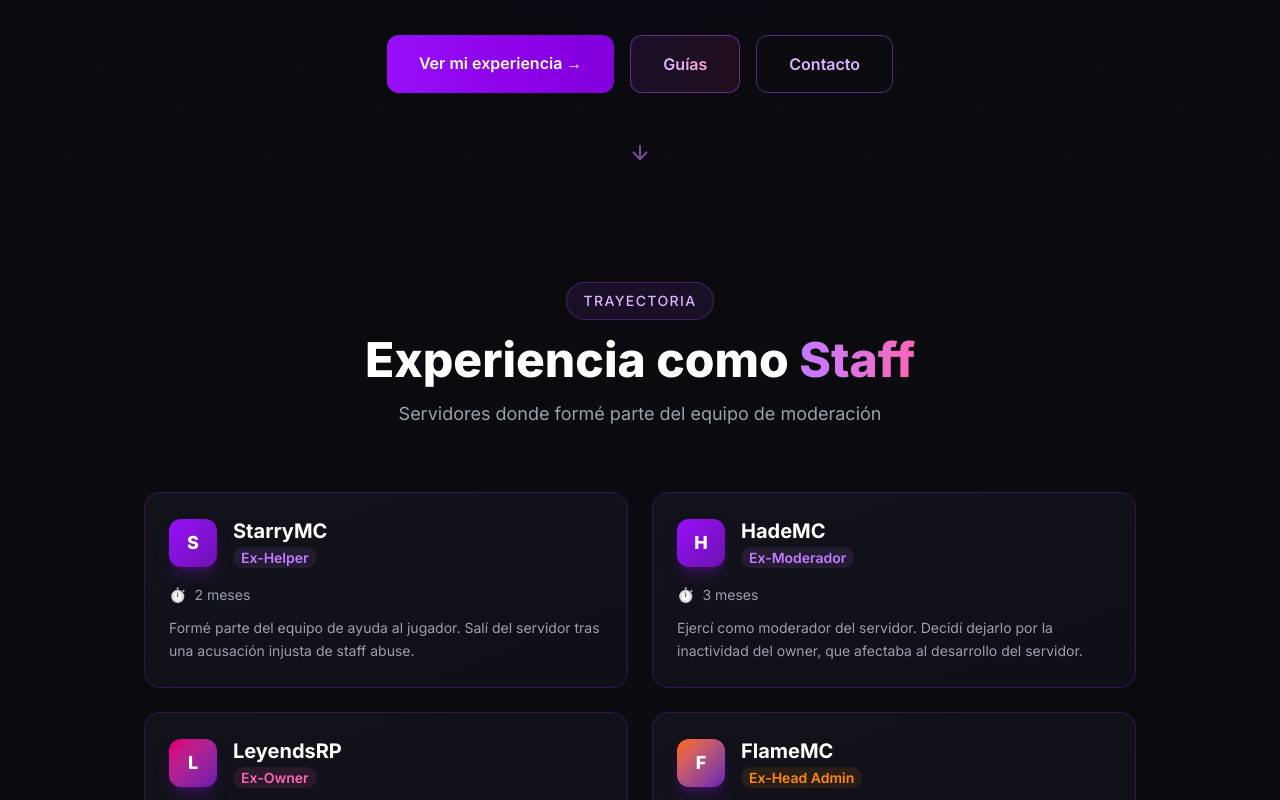
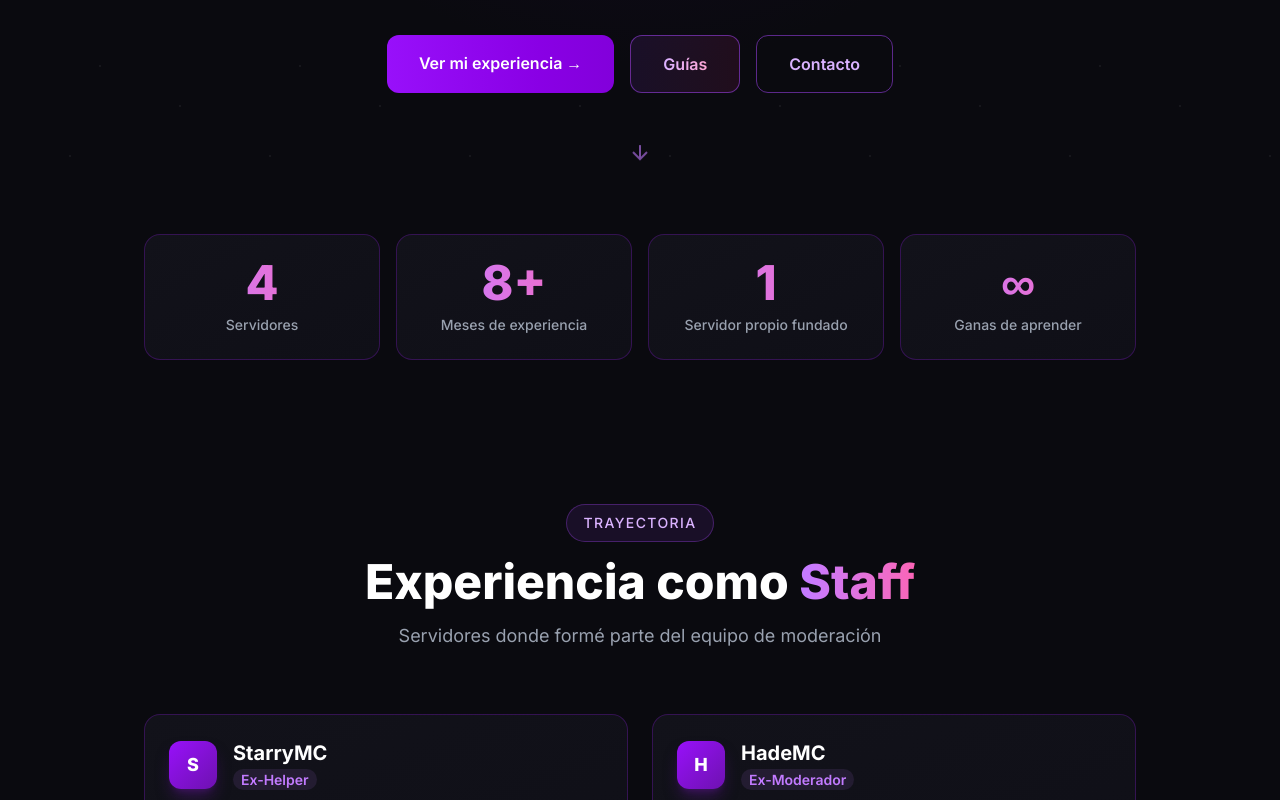
Before and after one commit to Jajerito95/Mi-Portafolio, a Next.js app: page / in a window 1280 px wide. Shown: the part 614-1414 px from the top of the page. Built offline with nearby package versions, Linux system fonts and the light colour scheme.

Commit message:
añadir contador de estadísticas

```diff
--- a/app/page.js
+++ b/app/page.js
@@ -63,6 +63,32 @@ export default function Home() {
       </section>
 
       {/* SECCIÓN 2: STAFF */}
+      {/* ESTADÍSTICAS */}
+      <section className="relative z-10 py-12 px-4 max-w-5xl mx-auto">
+        <div className="grid grid-cols-2 md:grid-cols-4 gap-4">
+
+          <div className="bg-gradient-to-br from-[#12121a] to-[#0f0f17] border border-purple-900/50 rounded-2xl p-6 text-center hover:border-purple-500/50 transition-all duration-300 hover:-translate-y-1">
+            <div className="text-4xl md:text-5xl font-black text-transparent bg-clip-text bg-gradient-to-r from-purple-400 to-pink-400 mb-2">4</div>
+            <div className="text-gray-400 text-sm font-medium">Servidores</div>
+          </div>
+
+          <div className="bg-gradient-to-br from-[#12121a] to-[#0f0f17] border border-purple-900/50 rounded-2xl p-6 text-center hover:border-purple-500/50 transition-all duration-300 hover:-translate-y-1">
+            <div className="text-4xl md:text-5xl font-black text-transparent bg-clip-text bg-gradient-to-r from-purple-400 to-pink-400 mb-2">8+</div>
+            <div className="text-gray-400 text-sm font-medium">Meses de experiencia</div>
+          </div>
+
+          <div className="bg-gradient-to-br from-[#12121a] to-[#0f0f17] border border-purple-900/50 rounded-2xl p-6 text-center hover:border-purple-500/50 transition-all duration-300 hover:-translate-y-1">
+            <div className="text-4xl md:text-5xl font-black text-transparent bg-clip-text bg-gradient-to-r from-purple-400 to-pink-400 mb-2">1</div>
+            <div className="text-gray-400 text-sm font-medium">Servidor propio fundado</div>
+          </div>
+
+          <div className="bg-gradient-to-br from-[#12121a] to-[#0f0f17] border border-purple-900/50 rounded-2xl p-6 text-center hover:border-purple-500/50 transition-all duration-300 hover:-translate-y-1">
+            <div className="text-4xl md:text-5xl font-black text-transparent bg-clip-text bg-gradient-to-r from-purple-400 to-pink-400 mb-2">∞</div>
+            <div className="text-gray-400 text-sm font-medium">Ganas de aprender</div>
+          </div>
+
+        </div>
+      </section>
       <section id="discord" className="relative z-10 py-24 px-4 max-w-5xl mx-auto">
 
         <div className="text-center mb-16">
```
